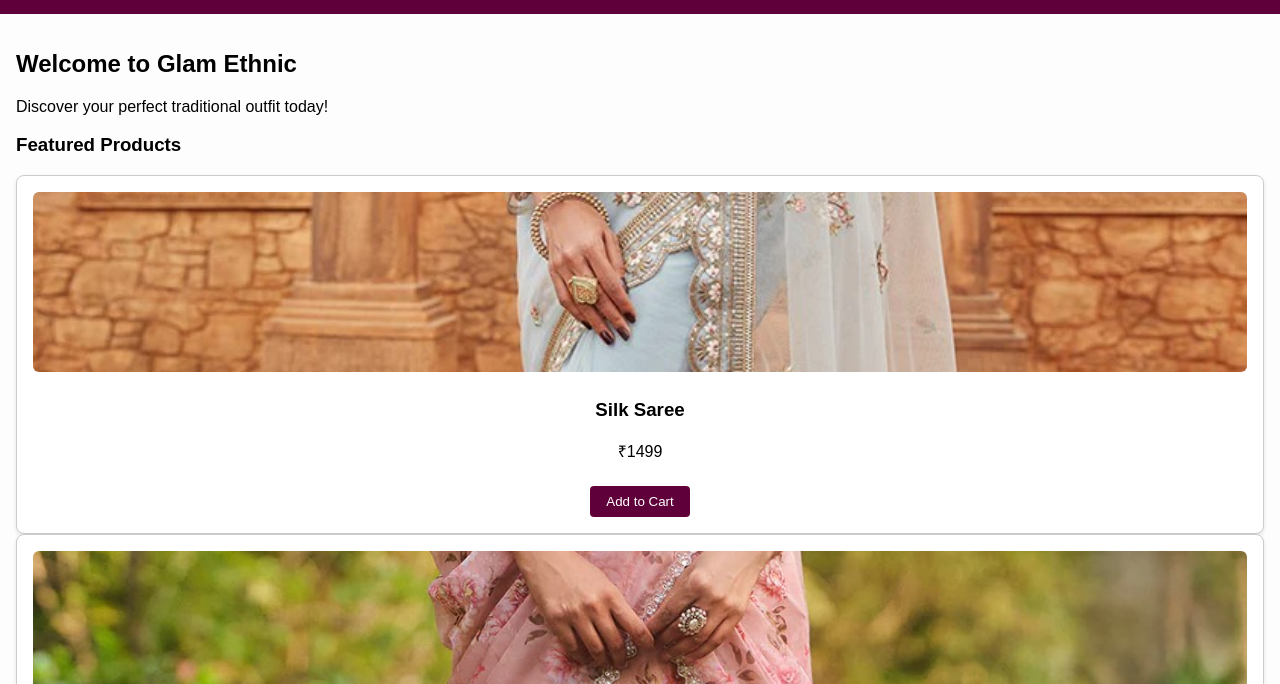
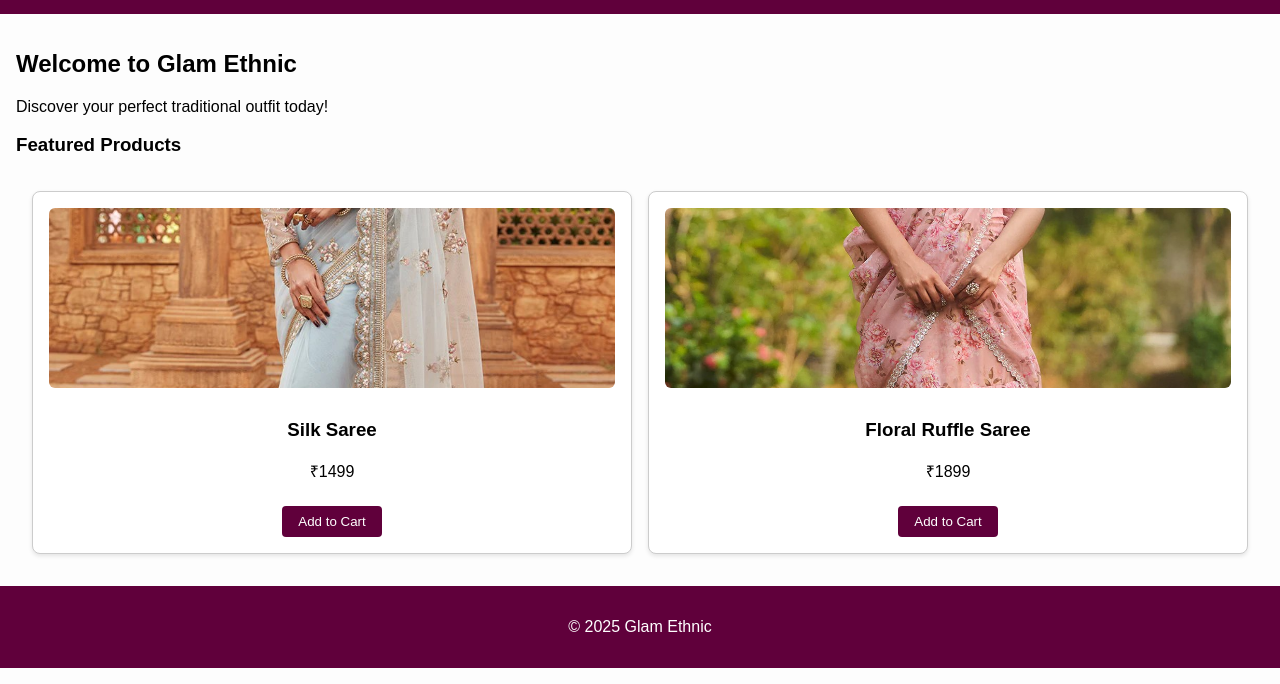
Before and after one commit to sarwan1996/glam-ethnic, a plain HTML site: page index.html in a window 1280 px wide. Shown: the part 116-800 px from the top of the page. Drawn offline with Linux system fonts and the light colour scheme.

Commit message:
Update index.html

```diff
--- a/index.html
+++ b/index.html
@@ -1,9 +1,49 @@
+<!DOCTYPE html>
 <html lang="en">
 <head>
   <meta charset="UTF-8">
   <meta name="viewport" content="width=device-width, initial-scale=1.0">
   <title>Glam Ethnic - Home</title>
   <link rel="stylesheet" href="style.css">
+  <style>
+    /* Temporary fallback if style.css misses this */
+    .product-grid {
+      display: grid;
+      grid-template-columns: repeat(auto-fit, minmax(220px, 1fr));
+      gap: 1rem;
+      padding: 1rem;
+    }
+
+    .product-card {
+      border: 1px solid #ccc;
+      border-radius: 8px;
+      background: #fff;
+      padding: 1rem;
+      text-align: center;
+      box-shadow: 0 2px 4px rgba(0, 0, 0, 0.1);
+    }
+
+    .product-card img {
+      width: 100%;
+      height: 180px;
+      object-fit: cover;
+      border-radius: 6px;
+      margin-bottom: 0.5rem;
+    }
+
+    .product-card button {
+      background-color: #60003b;
+      color: white;
+      border: none;
+      padding: 0.5rem 1rem;
+      border-radius: 4px;
+      cursor: pointer;
+    }
+
+    .product-card button:hover {
+      background-color: #80004d;
+    }
+  </style>
 </head>
 <body>
   <header>
@@ -15,19 +55,23 @@
       <a href="cart.html">Cart <span id="cart-count">0</span></a>
     </nav>
   </header>
+
   <main>
     <section class="hero">
       <h2>Welcome to Glam Ethnic</h2>
       <p>Discover your perfect traditional outfit today!</p>
     </section>
+
     <section class="featured">
       <h3>Featured Products</h3>
       <div id="featured-products" class="product-grid"></div>
     </section>
   </main>
+
   <footer>
     <p>&copy; 2025 Glam Ethnic</p>
   </footer>
+
   <script src="script.js"></script>
   <script>
     renderProducts('saree', 2, 'featured-products');
```
